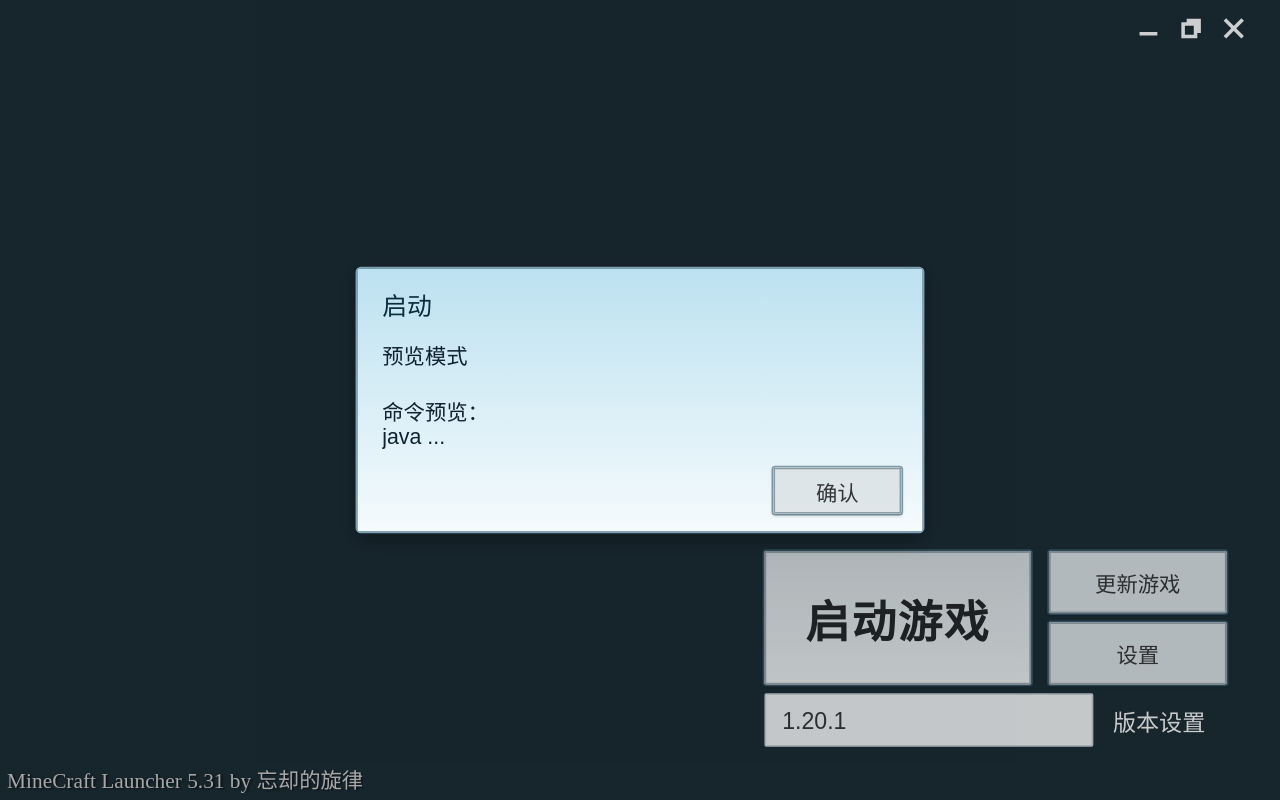
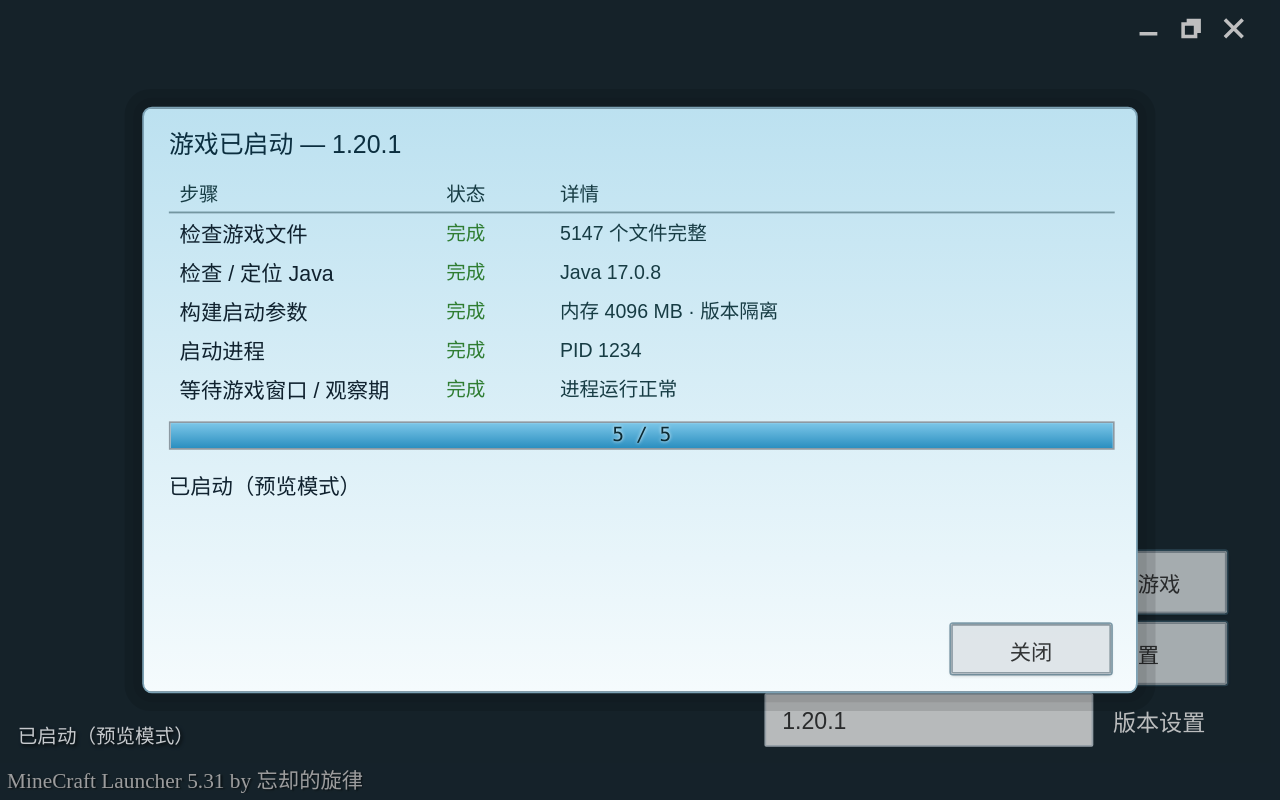
Before and after one commit to LeiSureLyYrsc/mclauncher-rust1, a website built with Vite: page index.html in a window 1280 px wide. Both pictures are taken after a click on the button "启动游戏". Built offline with nearby package versions, Linux system fonts and the light colour scheme; files whose address does not match are found by name.

Commit message:
feat(ui): launch progress dialog, 版本隔离 toggle in 游戏管理, hidden-until-restored main window (2/2)

```diff
--- a/src-tauri/tauri.conf.json
+++ b/src-tauri/tauri.conf.json
@@ -22,6 +22,7 @@
         "decorations": false,
         "transparent": true,
         "center": true,
+        "visible": false,
         "shadow": false,
         "label": "main",
         "minimizable": true,
--- a/src/main.js
+++ b/src/main.js
@@ -7,6 +7,14 @@ const isTauri = !!(window.__TAURI_INTERNALS__ || T);
 
 /* ======================= 后端调用 / 浏览器预览 mock ======================= */
 const mockListeners = {};
+/* 预览模式：模拟启动进度事件（files → java → args → spawn → watch） */
+async function mockLaunch() {
+  const emit = (step, st, detail) => (mockListeners["launch-progress"] || []).forEach((cb) => cb({ payload: { step, state: st, detail } }));
+  const wait = (ms) => new Promise((r) => setTimeout(r, ms));
+  const steps = [["files", "5147 个文件完整"], ["java", "Java 17.0.8"], ["args", "内存 4096 MB · 版本隔离"], ["spawn", "PID 1234"], ["watch", "进程运行正常"]];
+  for (const [k, d] of steps) { emit(k, "running", "…"); await wait(k === "watch" ? 1200 : 350); emit(k, "done", d); }
+  return { ok: true, command: "java ...", message: "已启动（预览模式）" };
+}
 async function invoke(cmd, args = {}) {
   if (!isTauri) return mockInvoke(cmd, args);
   if (T?.core?.invoke) return T.core.invoke(cmd, args);
@@ -43,7 +51,7 @@ async function pickPath(opts) {
 
 const mockDb = {
   settings: {
-    download_source: "bmclapi", download_concurrency: 32, game_dir: "", version_isolation: false,
+    download_source: "bmclapi", download_concurrency: 32, game_dir: "", version_isolation: true, settings_rev: 2,
     window_width: 854, window_height: 480, fullscreen: false, after_launch: "keep", debug_mode: false,
     selected_version: "1.20.1", java_path: "", memory_auto: true, max_memory_mb: 2048, jvm_args: "",
     skin: "default", background_path: "",
@@ -131,7 +139,7 @@ function mockInvoke(cmd, args) {
       { found: true, path: "C:\\Program Files\\Java\\jre1.8.0_381\\bin\\javaw.exe", version: 'java version "1.8.0_381"' },
     ],
     system_memory: () => ({ available_mb: 9830, auto_mb: 4096 }),
-    launch_game: () => ({ ok: false, command: "java ...", message: "预览模式" }),
+    launch_game: () => mockLaunch(),
     open_game_dir: () => null, open_data_dir: () => null,
     app_info: () => ({ version: "0.1.0", data_dir: "C:\\MCLauncher\\data", settings_file: "C:\\MCLauncher\\data\\settings.json", game_dir: "C:\\MCLauncher\\.minecraft" }),
     read_image_data_url: () => "/assets/backgrounds/sky.png",
@@ -559,7 +567,12 @@ function paneVersions(p) {
     <button class="btn sm" id="vDelete" style="left:580px;top:130px;width:90px;">删除选中游戏</button>
     <button class="btn sm" id="vRefresh" style="left:580px;top:162px;width:90px;">刷新</button>
     <button class="btn sm" id="vDownload" style="left:580px;top:194px;width:90px;">下载新版本</button>
-    <button class="btn sm" id="vRepair" style="left:160px;top:194px;width:150px;">检查并补全游戏文件</button>`;
+    <button class="btn sm" id="vRepair" style="left:160px;top:194px;width:150px;">检查并补全游戏文件</button>
+    <div class="abs" style="left:322px;top:198px;" title="开启：存档、模组、资源包、options.txt 等保存在 .minecraft\\versions\\版本名称\\（资源与库仍共享）；关闭：所有版本共享 .minecraft">${check("vIso", "版本隔离（各版本独立存档/模组）", state.settings.version_isolation)}</div>`;
+  $("#vIso").onchange = async (e) => {
+    const on = e.target.checked;
+    await saveSettings({ version_isolation: on }, on ? "已开启版本隔离：游戏目录 = versions\\<版本名>\\" : "已关闭版本隔离：所有版本共享 .minecraft");
+  };
   $$("#verList .li").forEach((li) => {
     li.onclick = () => { state.selVersion = li.dataset.v; $$("#verList .li").forEach((x) => x.classList.toggle("sel", x === li)); };
     li.ondblclick = () => $("#vUse").click();
@@ -925,25 +938,91 @@ async function askRepair(id, missing, cats) {
 }
 
 /* ============================== 启动 ============================== */
+const LAUNCH_STEPS = [
+  ["files", "检查游戏文件"],
+  ["java", "检查 / 定位 Java"],
+  ["args", "构建启动参数"],
+  ["spawn", "启动进程"],
+  ["watch", "等待游戏窗口 / 观察期"],
+];
+const LST_TEXT = { waiting: ["等待", "st-wait"], running: ["进行中", "st-run"], done: ["完成", "st-ok"], failed: ["失败", "st-err"] };
+let unlistenLaunch = null;
+
+function openLaunchDlg(id) {
+  const host = $("#dlgHost");
+  host.innerHTML = `
+    <div class="dlg" id="dlg" data-kind="launch">
+      <div class="dlg-title" id="dlgTitle">正在启动 ${esc(id)}</div>
+      <table class="dlg-table">
+        <thead><tr><th>步骤</th><th>状态</th><th>详情</th></tr></thead>
+        <tbody id="dlgRows">
+          ${LAUNCH_STEPS.map(([k, l]) => `<tr data-step="${k}"><td class="l-name">${l}</td><td class="st st-wait">等待</td><td class="l-detail"><span>-</span></td></tr>`).join("")}
+        </tbody>
+      </table>
+      <div class="dlg-total"><span class="pct" id="dlgPct">0 / ${LAUNCH_STEPS.length}</span><div class="bar" id="dlgBar"><i></i></div></div>
+      <div class="dlg-msg" id="dlgMsg">准备中…</div>
+    </div>`;
+  showFaded(host);
+}
+function updateLaunchDlg(ev) {
+  if (!$('#dlg[data-kind="launch"]')) return;
+  const tr = $(`#dlgRows tr[data-step="${ev.step}"]`);
+  if (!tr) return;
+  const [txt, cls] = LST_TEXT[ev.state] || LST_TEXT.waiting;
+  const td = $(".st", tr); td.textContent = txt; td.className = `st ${cls}`;
+  const sp = $(".l-detail span", tr); sp.textContent = ev.detail || "-"; sp.title = ev.detail || "";
+  const done = document.querySelectorAll("#dlgRows .st-ok").length;
+  $("#dlgBar i").style.width = (done / LAUNCH_STEPS.length) * 100 + "%";
+  $("#dlgBar").classList.toggle("err", ev.state === "failed");
+  $("#dlgPct").textContent = `${done} / ${LAUNCH_STEPS.length}`;
+  if (ev.state === "running") $("#dlgMsg").textContent = `${LAUNCH_STEPS.find(([k]) => k === ev.step)?.[1] || ""}：${ev.detail || ""}`;
+}
+function finishLaunchDlg(id, r) {
+  if (!$('#dlg[data-kind="launch"]')) return;
+  // 未收到失败事件（如后端异常）时，把正在进行的步骤标为失败
+  if (!r.ok) {
+    const failedStep = r.failed_step || $("#dlgRows .st-run")?.closest("tr")?.dataset.step;
+    if (failedStep && !$(`#dlgRows tr[data-step="${failedStep}"] .st-err`)) updateLaunchDlg({ step: failedStep, state: "failed", detail: r.message });
+  }
+  $("#dlgTitle").textContent = r.ok ? `游戏已启动 — ${id}` : r.need_repair ? `${id} 游戏文件不完整` : `${id} 启动失败`;
+  let msg = r.message || (r.ok ? "游戏已启动" : "无法启动");
+  if (!r.ok && r.exit_code != null && !/退出码/.test(msg)) msg = `退出码 ${r.exit_code}\n${msg}`;
+  if (!r.ok && !r.need_repair && r.command && r.exit_code == null && r.failed_step === "spawn") msg += `\n\n命令预览：\n${r.command}`;
+  if (r.ok) {
+    $("#dlgMsg").textContent = msg;
+  } else {
+    const detail = (r.missing_by_category || []).map((c) => `${c.label} ${c.count}`).join("、");
+    $("#dlgMsg").outerHTML = `<div class="dlg-failed"><div class="note" style="color:#C62828;">${r.need_repair ? `检测到 ${r.missing} 个缺失文件${detail ? `（${esc(detail)}）` : ""}，点击「补全」修复后再启动：` : "失败原因："}</div><textarea readonly>${esc(msg)}</textarea></div>`;
+  }
+  $("#dlg").insertAdjacentHTML("beforeend", `${r.need_repair ? `<button class="btn" id="dlgBtnRetry">补全</button>` : ""}<button class="btn" id="dlgBtnClose">关闭</button>`);
+  $("#dlgBtnClose").onclick = closeDlg;
+  if ($("#dlgBtnRetry")) $("#dlgBtnRetry").onclick = async () => { await closeDlg(); runInstall(id, true); };
+}
+
 async function doLaunch() {
+  if (state.launching || state.downloading) return;
+  const id = state.settings?.selected_version || "";
+  state.launching = true;
+  openLaunchDlg(id || "游戏");
+  if (unlistenLaunch) { unlistenLaunch(); unlistenLaunch = null; }
+  unlistenLaunch = await listen("launch-progress", (e) => { if (e.payload) updateLaunchDlg(e.payload); });
+  let r;
   try {
     setStatus("正在启动…", 0);
-    const r = await invoke("launch_game");
+    r = await invoke("launch_game");
+  } catch (e) {
+    r = { ok: false, message: errText(e) };
+  }
+  state.launching = false;
+  if (unlistenLaunch) { unlistenLaunch(); unlistenLaunch = null; }
+  setStatus(r.ok ? r.message || "已启动游戏" : "");
+  finishLaunchDlg(id || "游戏", r);
   if (r.ok) {
-      setStatus(r.message || "已启动游戏");
     const after = state.settings?.after_launch;
     const w = await currentWindow();
     if (after === "minimize" && w) w.minimize();
     else if (after === "close") setTimeout(closeApp, 800);
-    } else if (r.need_repair) {
-      setStatus("");
-      const id = state.settings?.selected_version;
-      if (id && (await askRepair(id, r.missing, r.missing_by_category))) runInstall(id, true);
-    } else {
-      setStatus("");
-      showMessage("启动", (r.message || "无法启动") + (r.command && r.exit_code == null ? `\n\n命令预览：\n${r.command}` : ""));
   }
-  } catch (e) { setStatus(""); showError(e); }
 }
 function updateVersionBox() {
   const id = state.settings?.selected_version;
--- a/src/styles.css
+++ b/src/styles.css
@@ -327,6 +327,10 @@ select.field { padding: 0 2px; }
 .dlg .btn { top: 290px; width: 90px; height: 28px; }
 #dlgBtnCancel, #dlgBtnClose { right: 14px; }
 #dlgBtnRetry { right: 114px; }
+/* 启动进度窗口（复用下载窗口样式） */
+.dlg[data-kind="launch"] .dlg-table td.l-name { width: 150px; }
+.dlg-table td.l-detail span { display: inline-block; max-width: 290px; overflow: hidden; text-overflow: ellipsis; white-space: nowrap; vertical-align: middle; font-size: 11px; color: #173C44; }
+.dlg-msg { position: absolute; left: 14px; top: 204px; width: 532px; height: 76px; line-height: 18px; overflow: hidden; white-space: pre-wrap; word-break: break-all; }
 
 /* 下载页返回：放在窗口三按钮左侧，避免与窗口关闭 X 混淆 */
 .dl-back { position: absolute; right: 96px; top: 4px; height: 24px; padding: 0 8px; z-index: 3;
```
Lines whose indentation alone changed are shown as unchanged.
